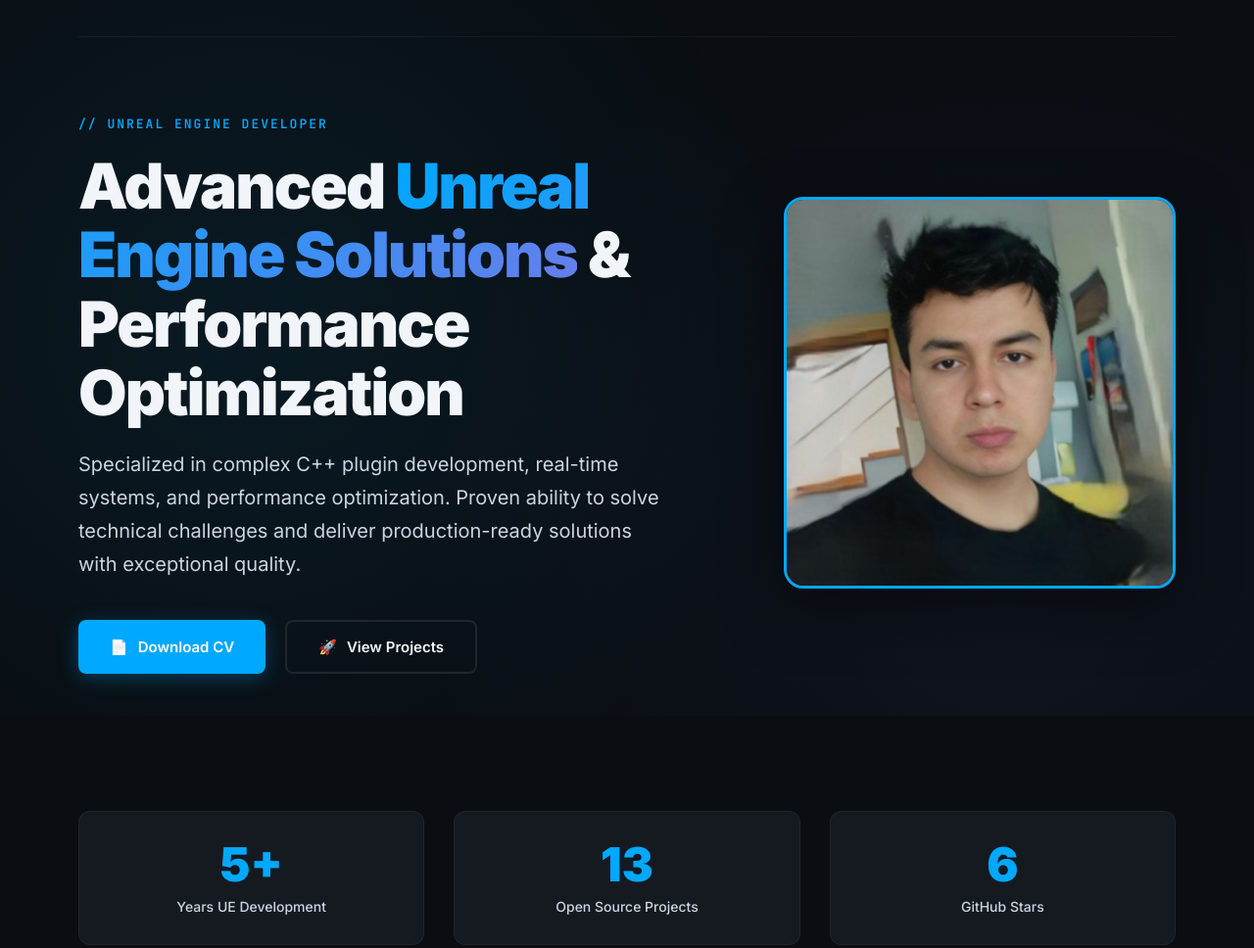
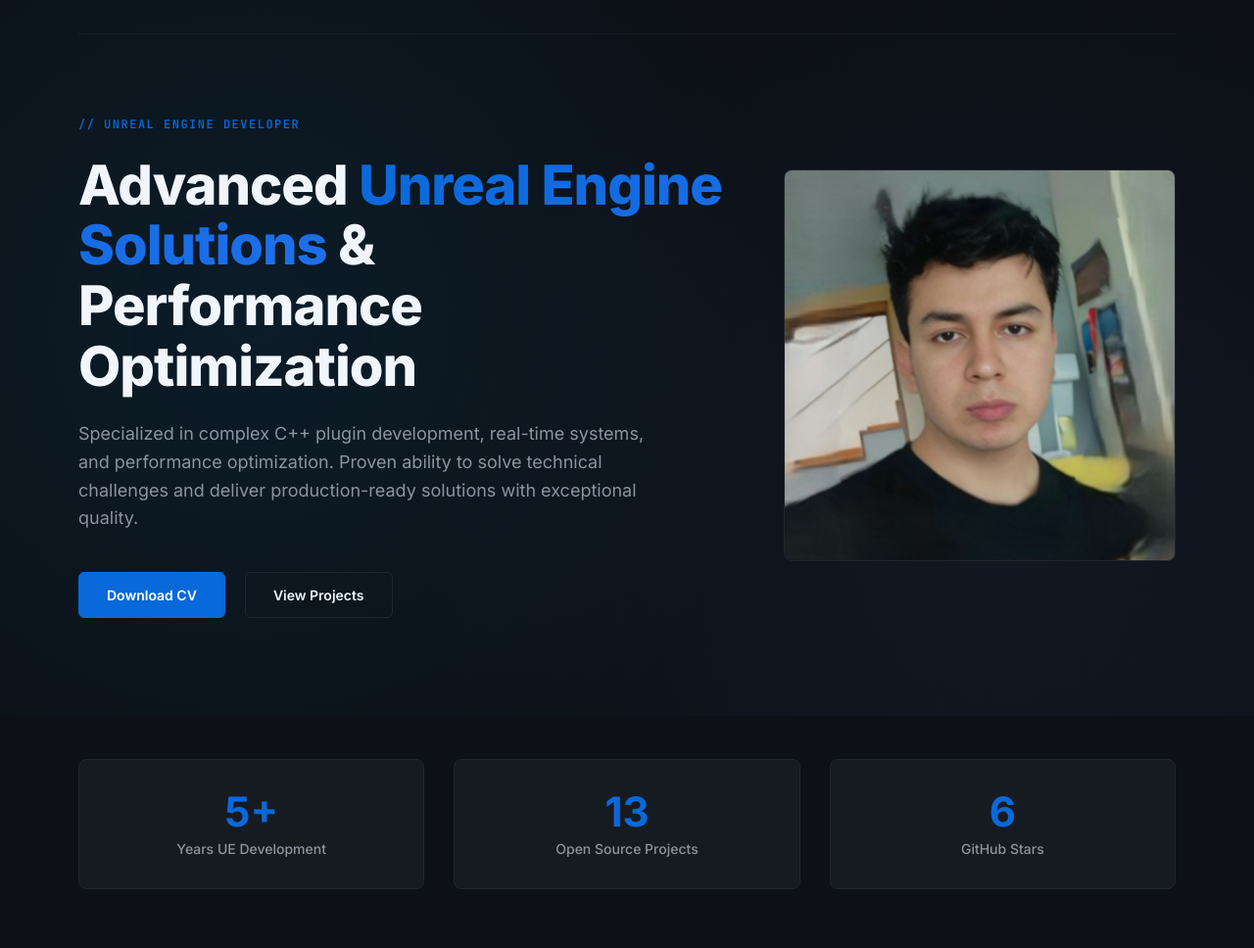
Before and after one commit to vicvasper/README, a plain HTML site: page index.html in a window 1280 px wide. Shown: the part 69-1037 px from the top of the page at 98% size. Drawn offline with Linux system fonts and the light colour scheme.

Commit message:
Professional redesign: Corporate styling with serious tone
- Updated color scheme to GitHub-style professional palette
- Removed all emojis and casual elements
- Simplified button styling and hover effects
- Reduced dramatic visual effects (shadows, transforms)
- Clean typography with more conservative sizing
- Professional borders and spacing throughout
- Maintained confident messaging while improving visual seriousness

```diff
--- a/index.html
+++ b/index.html
@@ -7,14 +7,14 @@
     <link href="https://fonts.googleapis.com/css2?family=JetBrains+Mono:wght@400;600;700&family=Inter:wght@300;400;500;600;700;800;900&display=swap" rel="stylesheet">
     <style>
         :root {
-            --bg-dark: #0a0e12;
-            --surface: #151a21;
-            --surface-elevated: #1e252e;
-            --accent: #00a8ff;
-            --accent-secondary: #667eea;
-            --text-bright: #f1f5f9;
-            --text-mid: #cbd5e1;
-            --text-dim: #94a3b8;
+            --bg-dark: #0d1117;
+            --surface: #161b22;
+            --surface-elevated: #21262d;
+            --accent: #0969da;
+            --accent-secondary: #1f6feb;
+            --text-bright: #f0f6fc;
+            --text-mid: #8b949e;
+            --text-dim: #6e7681;
         }
 
         * {
@@ -63,7 +63,7 @@
 
         .logo {
             font-family: 'JetBrains Mono', monospace;
-            font-size: 20px;
+            font-size: 18px;
             font-weight: 700;
             color: var(--text-bright);
             letter-spacing: -0.5px;
@@ -121,21 +121,21 @@
 
         .hero-label {
             font-family: 'JetBrains Mono', monospace;
-            font-size: 13px;
+            font-size: 12px;
             color: var(--accent);
             text-transform: uppercase;
-            letter-spacing: 2px;
-            margin-bottom: 20px;
+            letter-spacing: 1.5px;
+            margin-bottom: 24px;
             font-weight: 600;
         }
 
         .hero h1 {
-            font-size: 64px;
-            font-weight: 900;
+            font-size: 56px;
+            font-weight: 800;
             color: var(--text-bright);
             line-height: 1.1;
-            margin-bottom: 20px;
-            letter-spacing: -2px;
+            margin-bottom: 24px;
+            letter-spacing: -1px;
         }
 
         .hero h1 .gradient-text {
@@ -146,11 +146,12 @@
         }
 
         .hero p {
-            font-size: 20px;
-            line-height: 1.7;
+            font-size: 18px;
+            line-height: 1.6;
             color: var(--text-mid);
             margin-bottom: 40px;
-            max-width: 600px;
+            max-width: 580px;
+            font-weight: 400;
         }
 
         .cta-buttons {
@@ -160,38 +161,37 @@
         }
 
         .btn {
-            padding: 16px 32px;
-            border-radius: 8px;
+            padding: 14px 28px;
+            border-radius: 6px;
             font-weight: 600;
-            font-size: 15px;
+            font-size: 14px;
             text-decoration: none;
-            transition: all 0.3s;
+            transition: all 0.2s;
             display: inline-flex;
             align-items: center;
-            gap: 10px;
+            gap: 8px;
         }
 
         .btn-primary {
             background: var(--accent);
             color: white;
-            box-shadow: 0 4px 20px rgba(0, 168, 255, 0.3);
+            border: 1px solid var(--accent);
         }
 
         .btn-primary:hover {
-            background: #0096e6;
-            transform: translateY(-2px);
-            box-shadow: 0 8px 30px rgba(0, 168, 255, 0.4);
+            background: var(--accent-secondary);
+            border-color: var(--accent-secondary);
         }
 
         .btn-secondary {
             background: transparent;
             color: var(--text-bright);
-            border: 2px solid var(--surface-elevated);
+            border: 1px solid var(--surface-elevated);
         }
 
         .btn-secondary:hover {
             border-color: var(--accent);
-            background: rgba(0, 168, 255, 0.1);
+            color: var(--accent);
         }
 
         .hero-image {
@@ -201,9 +201,8 @@
 
         .hero-image img {
             width: 100%;
-            border-radius: 20px;
-            box-shadow: 0 20px 60px rgba(0,0,0,0.5);
-            border: 3px solid var(--accent);
+            border-radius: 8px;
+            border: 1px solid var(--surface-elevated);
         }
 
         /* Stats */
@@ -216,24 +215,23 @@
 
         .stat-card {
             background: var(--surface);
-            padding: 30px;
-            border-radius: 12px;
-            border: 1px solid rgba(255,255,255,0.05);
+            padding: 32px;
+            border-radius: 8px;
+            border: 1px solid var(--surface-elevated);
             text-align: center;
-            transition: transform 0.3s, border-color 0.3s;
+            transition: all 0.2s;
         }
 
         .stat-card:hover {
-            transform: translateY(-4px);
             border-color: var(--accent);
         }
 
         .stat-number {
-            font-size: 48px;
-            font-weight: 900;
+            font-size: 42px;
+            font-weight: 700;
             color: var(--accent);
             line-height: 1;
-            margin-bottom: 10px;
+            margin-bottom: 8px;
         }
 
         .stat-label {
@@ -275,45 +273,26 @@
 
         .project-card {
             background: var(--surface);
-            border: 1px solid rgba(255,255,255,0.05);
-            border-radius: 16px;
+            border: 1px solid var(--surface-elevated);
+            border-radius: 8px;
             padding: 32px;
-            transition: all 0.3s;
+            transition: all 0.2s;
             position: relative;
-            overflow: hidden;
-        }
-
-        .project-card::before {
-            content: '';
-            position: absolute;
-            top: 0;
-            left: 0;
-            width: 100%;
-            height: 4px;
-            background: linear-gradient(90deg, var(--accent) 0%, var(--accent-secondary) 100%);
-            opacity: 0;
-            transition: opacity 0.3s;
         }
 
         .project-card:hover {
             border-color: var(--accent);
-            transform: translateY(-8px);
-            box-shadow: 0 20px 40px rgba(0,0,0,0.3);
-        }
-
-        .project-card:hover::before {
-            opacity: 1;
         }
 
         .project-icon {
-            width: 60px;
-            height: 60px;
-            background: rgba(0, 168, 255, 0.1);
-            border-radius: 12px;
+            width: 48px;
+            height: 48px;
+            background: var(--surface-elevated);
+            border-radius: 6px;
             display: flex;
             align-items: center;
             justify-content: center;
-            font-size: 28px;
+            font-size: 20px;
             margin-bottom: 20px;
             color: var(--accent);
         }
@@ -479,10 +458,10 @@
                 <p>Specialized in complex C++ plugin development, real-time systems, and performance optimization. Proven ability to solve technical challenges and deliver production-ready solutions with exceptional quality.</p>
                 <div class="cta-buttons">
                     <a href="cv_en.pdf" class="btn btn-primary" download>
-                        <span>📄</span> Download CV
+                        Download CV
                     </a>
                     <a href="#projects" class="btn btn-secondary">
-                        <span>🚀</span> View Projects
+                        View Projects
                     </a>
                 </div>
             </div>
@@ -653,13 +632,13 @@
                 <p>Driven by technical excellence and commitment to delivering outstanding results. Open to challenging opportunities where I can apply my expertise to solve complex problems and contribute to ambitious projects.</p>
                 <div class="contact-links">
                     <a href="mailto:vic.rivasperez@gmail.com" class="btn btn-primary">
-                        📧 Email Me
+                        Email Me
                     </a>
                     <a href="https://www.linkedin.com/in/victorrivasperez/" class="btn btn-secondary" target="_blank">
-                        💼 LinkedIn
+                        LinkedIn
                     </a>
                     <a href="https://github.com/vicvasper" class="btn btn-secondary" target="_blank">
-                        💻 GitHub
+                        GitHub
                     </a>
                 </div>
             </div>
@@ -669,7 +648,7 @@
     <footer>
         <div class="container">
             <p>© 2025 Victor Rivas — Unreal Engine Developer</p>
-            <p style="margin-top: 8px; font-size: 12px;">Built with passion for game development 🎮</p>
+            <p style="margin-top: 8px; font-size: 12px;">Professional portfolio</p>
         </div>
     </footer>
 </body>
```
